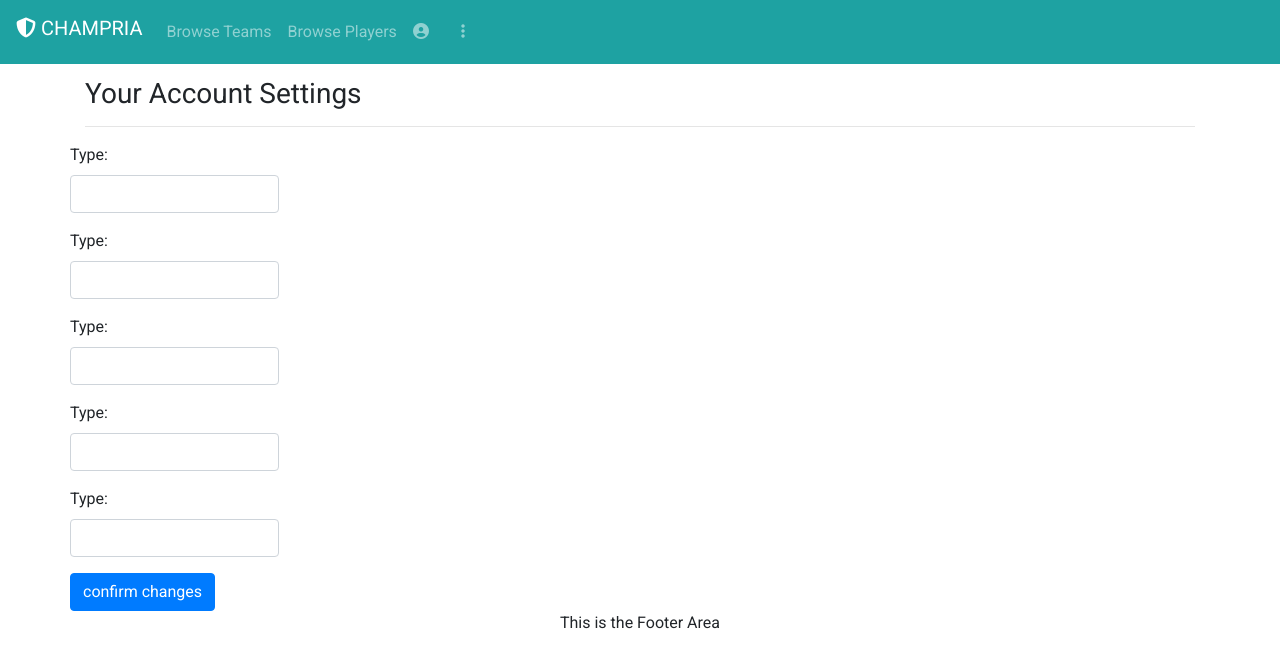
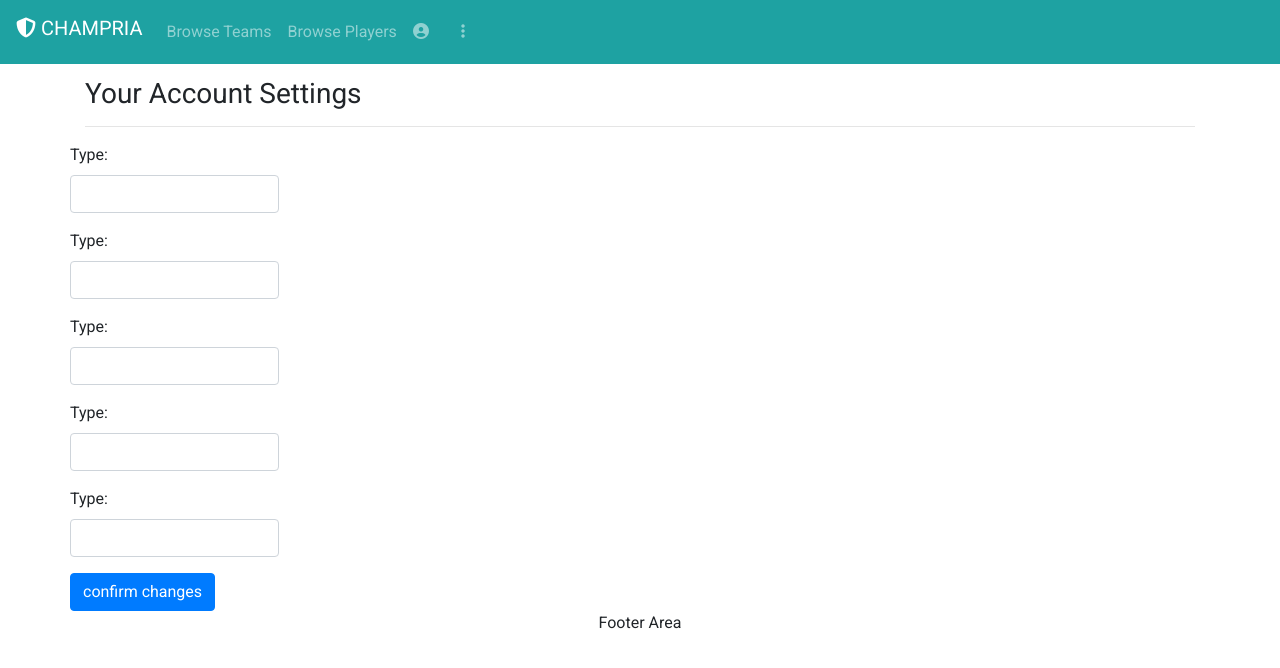
Before and after one commit to justingarcianm/champria-front-end, a React (Create React App) app: page /player_settings in a window 1280 px wide. Shown: the top 668 px of the page. Built offline with nearby package versions, Linux system fonts and the light colour scheme.

Commit message:
changed footer

```diff
--- a/src/components/topandbottom/Footer.js
+++ b/src/components/topandbottom/Footer.js
@@ -3,6 +3,6 @@ import "./styles/Footer.css";
 
 export default class Footer extends Component {
   render() {
-    return <footer>This is the Footer Area</footer>;
+    return <footer>Footer Area</footer>;
   }
 }
```
